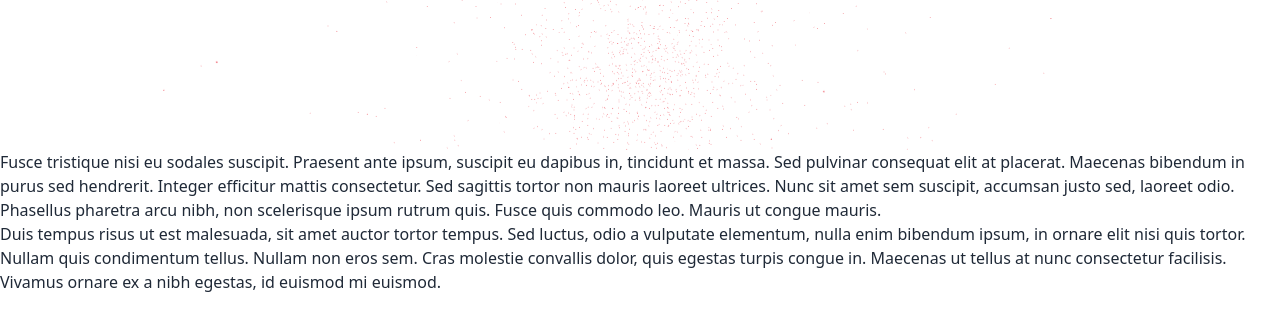
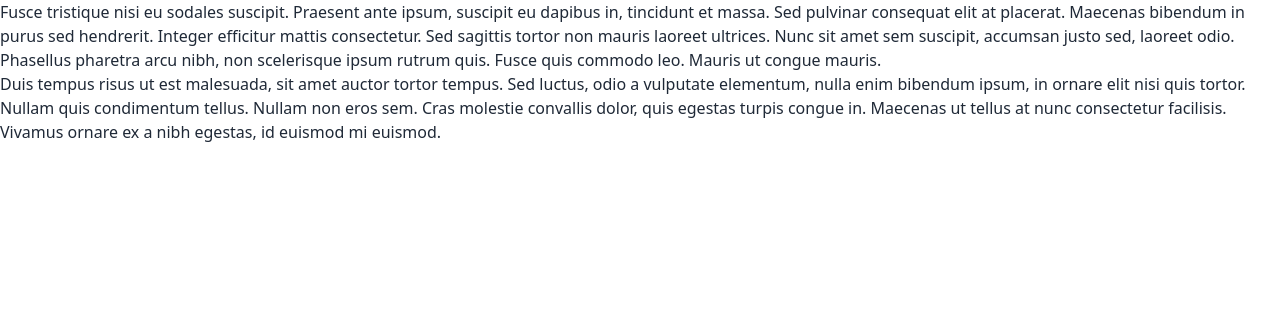
Before and after one commit to oswaldojsotto/portfoliov2, a Next.js app: page /en/contact in a window 1280 px wide. Shown: the top 330 px of the page. Built offline with nearby package versions, Linux system fonts and the light colour scheme; a web font is replaced by a local one.

Commit message:
transition

```diff
--- a/src/app/[locale]/layout.tsx
+++ b/src/app/[locale]/layout.tsx
@@ -4,7 +4,7 @@ import { Agdasima } from "next/font/google";
 import "@/app/[locale]/styles/globals.css";
 import { ThemeProvider } from "next-themes";
 import StoreProvider from "../store/StoreProvider";
-import StarsBackground from "./components/stars-background";
+// import StarsBackground from "./components/stars-background";
 
 const agdasima = Agdasima({
   subsets: ["latin"],
@@ -41,7 +41,7 @@ export default function RootLayout({
         lang={locale}
         suppressHydrationWarning>
         <body>
-          <StarsBackground />
+          {/* <StarsBackground /> */}
           <ThemeProvider enableSystem={true} attribute="class">
             <div className="-z-10 bg-transparent h-[100vh]">{children}</div>
           </ThemeProvider>
```
